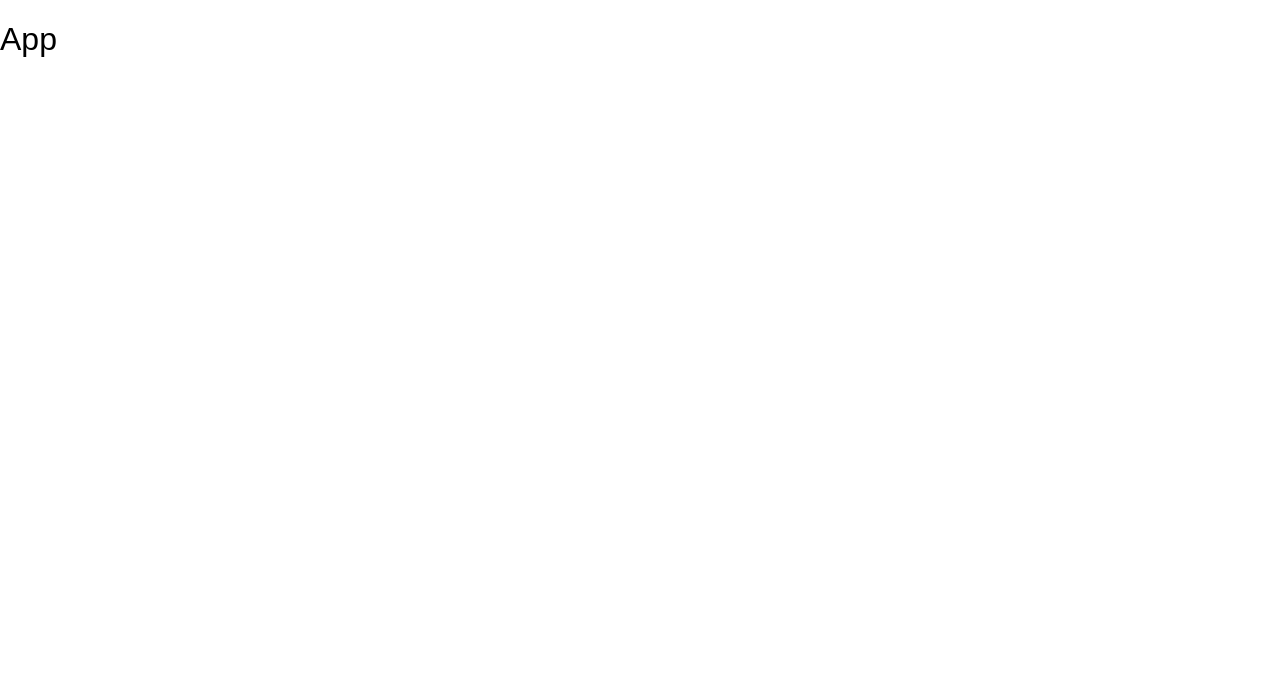
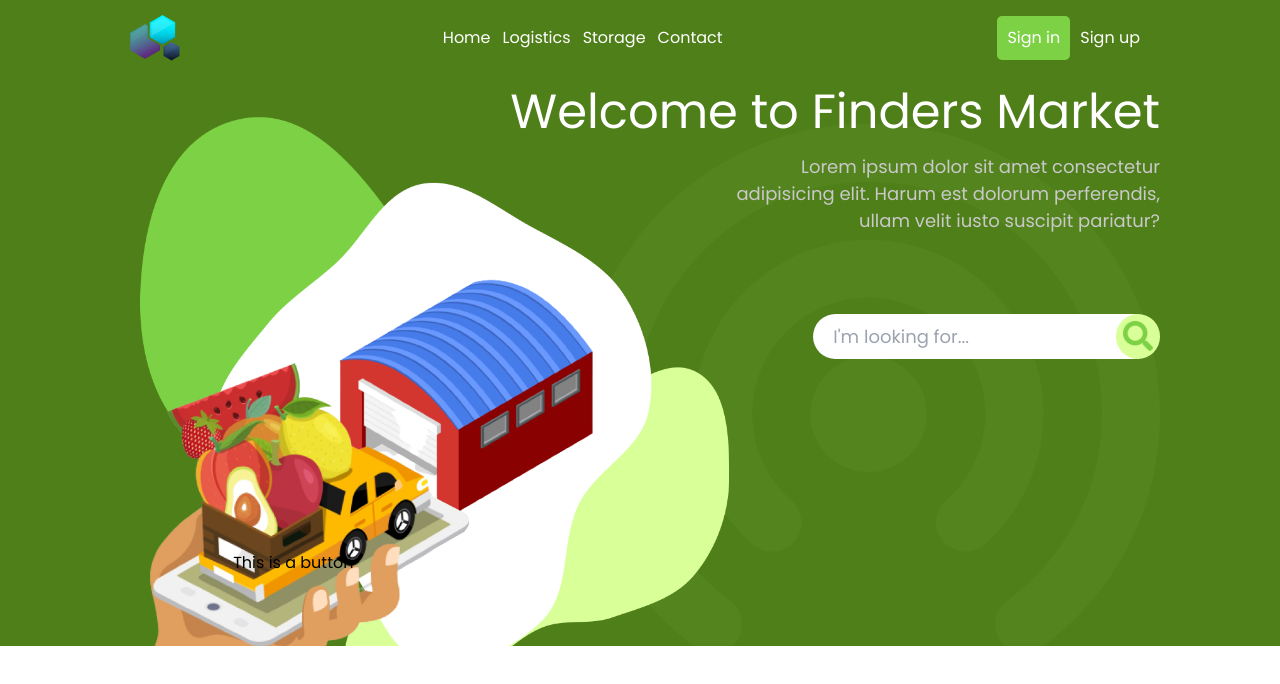
Before and after one commit to heysolomon/finders-market, a React (Create React App) app: page / in a window 1280 px wide. Shown: the top 684 px of the page. Built offline with nearby package versions, Linux system fonts and the light colour scheme.

Commit message:
fixed navbar

```diff
--- a/package.json
+++ b/package.json
@@ -11,6 +11,7 @@
     "react-dom": "^18.1.0",
     "react-router-dom": "^6.3.0",
     "react-scripts": "5.0.1",
+    "styled-components": "^5.3.5",
     "web-vitals": "^2.1.4"
   },
   "scripts": {
--- a/src/App.js
+++ b/src/App.js
@@ -1,9 +1,16 @@
+import { BrowserRouter, Routes, route } from 'react-router-dom'
+import Header from './Components/Header/Header';
 
 function App() {
   return (
-    <div className="App">
-      <h1>App</h1>
-    </div>
+    <BrowserRouter>
+      <div className="App">
+        <Header />
+        <Routes>
+
+        </Routes>
+      </div>
+    </BrowserRouter>
   );
 }
 
--- /dev/null
+++ b/src/Components/Header/Header.js
@@ -0,0 +1,27 @@
+// import Navbar from "./Navbar";
+import Navbar from '../Navbar/Navbar';
+import { Button } from '../UI/Button/Button';
+import Search from '../UI/Search/Search';
+import classes from './header.module.css'
+
+const Header = () => {
+    return(
+        <div className={classes.header}>
+            <Navbar />
+            <div className={classes.hero}>
+                <div></div>
+                <div className={classes.cta}>
+                    <h1>Welcome to Finders Market</h1>
+                    <p>Lorem ipsum dolor sit amet consectetur adipisicing elit. Harum est dolorum perferendis, ullam velit iusto suscipit pariatur?</p>
+                    <Search />
+                </div>
+                <Button>
+                    This is a button
+                </Button>
+            </div>
+            </div>
+
+    );
+}
+
+export default Header;
--- /dev/null
+++ b/src/Components/Header/header.module.css
@@ -0,0 +1,108 @@
+.header {
+    background-color: #4F7F19;
+    width: 100%;
+}
+/* Navbar */
+.navbar {
+    padding: 15px 0;
+    width: 100%;
+    background-color: #4F7F19;
+}
+/* container */
+.container-fluid {
+    display: flex;
+    flex-direction: row;
+
+    margin: 0 auto;
+    width: 1040px;
+}
+/* logo */
+.nav-brand img {
+    width: 50px;
+}
+
+/* nav items */
+.nav-items{
+    display: flex;
+    flex-direction: row;
+    /* padding: 0; */
+}
+.nav-items{
+    list-style: none;
+}
+
+.nav-items a {
+    font-family: Poppins;
+    font-size: 18px;
+    color: #fff;
+    margin-right: 20px;
+    text-decoration: none;
+}
+
+/* Sign in */
+.signin {
+    display: flex;
+    justify-content: flex-end;
+    align-items: center;
+    width: 100%;
+}
+
+.signin button {
+    font-family: Poppins;
+    font-size: 18px;
+    color: #fff;
+    height: 50px;
+    width: 100px;
+    border: 0;
+    background-color: #7dd145;
+}
+
+.signin a .signup {
+    font-family: Poppins;
+    font-size: 18px;
+    color: #fff;
+    height: 50px;
+    width: 100px;
+    border: 0;
+    background-color: transparent;
+}
+.signin button:hover{
+    cursor: pointer;
+}
+
+/* hero section */
+.hero {
+    display: grid;
+    grid-template-columns: 1fr 2fr;
+    width: auto;
+    max-width: 1040px;
+    margin: 0 auto;
+    height: 570px;
+    background-image: url('../../Assets/Images/header-pic.png');
+    background-size: 100%;
+    background-repeat: no-repeat;
+    background-color: #4F7F19;
+}
+
+.hero .cta {
+    display: flex;
+    align-items: flex-end;
+    justify-content: flex-start;
+    flex-direction: column;
+    /* width: 100%; */
+    text-align: right;
+}
+
+.hero .cta h1{
+    /* font-family: Poppins; */
+    font-size: 48px;
+    margin-bottom: 5px;
+    color: #fff;
+}
+
+.hero .cta p{
+    font-family: Poppins;
+    font-size: 18px;
+    color: #c9c9c9;
+    width: 65%;
+}
--- /dev/null
+++ b/src/Components/Navbar/Navbar.js
@@ -0,0 +1,33 @@
+// import logo from '../../images'
+import { Link } from "react-router-dom";
+import logo from '../../Assets/Images/logo.png'
+import { Button } from "../UI/Button/Button";
+// import classes from './navbar.module.css'
+
+const Navbar = () => {
+    return(
+        <nav className="w-full py-[15px]">
+            <div className="flex justify-between items-center max-w-[1040px] px-[10px] my-0 mx-auto">
+                <Link to="/" className="">
+                    <img className="w-[50px]" src={logo} alt="" />
+                </Link>
+                <ul className="flex">
+                    <li className="mr-3 text-white"><Link to="/" className="nav-item">Home</Link></li>
+                    <li className="mr-3 text-white"><Link to="/logistics" className="nav-item">Logistics</Link></li>
+                    <li className="mr-3 text-white"><Link to="/storage"className="nav-item">Storage</Link></li>
+                    <li className="mr-3 text-white"><Link to="/contact" className="nav-item">Contact</Link></li>
+                </ul>
+                <div className="flex">
+                    <Link to="/sigin">
+                        <Button background="#7DD145" color="white">Sign in</Button>
+                    </Link>
+                    <Link to="/signup">
+                        <Button background="transparent" color="white">Sign up</Button>
+                    </Link>
+                </div>
+            </div>
+        </nav>
+    );
+}
+
+export default Navbar
--- /dev/null
+++ b/src/Components/Navbar/navbar.module.css
@@ -0,0 +1,66 @@
+.navbar {
+    padding: 15px 0;
+    width: 100%;
+    background-color: #4F7F19;
+}
+/* container */
+.container_fluid {
+    display: flex;
+    flex-direction: row;
+
+    margin: 0 auto;
+    width: 1040px;
+}
+/* logo */
+.nav_brand img {
+    width: 50px;
+}
+
+/* nav items */
+.nav_items{
+    display: flex;
+    flex-direction: row;
+    /* padding: 0; */
+}
+.nav-items{
+    list-style: none;
+}
+
+.nav_items a {
+    font-family: Poppins;
+    font-size: 18px;
+    color: #fff;
+    margin-right: 20px;
+    text-decoration: none;
+}
+
+/* Sign in */
+.signin {
+    display: flex;
+    justify-content: flex-end;
+    align-items: center;
+    width: 100%;
+}
+
+.signin button {
+    font-family: Poppins;
+    font-size: 18px;
+    color: #fff;
+    height: 50px;
+    width: 100px;
+    border: 0;
+    background-color: #7dd145;
+}
+
+.signin a .signup {
+    font-family: Poppins;
+    font-size: 18px;
+    color: #fff;
+    height: 50px;
+    width: 100px;
+    border: 0;
+    background-color: transparent;
+}
+.signin button:hover{
+    cursor: pointer;
+}
--- /dev/null
+++ b/src/Components/UI/Button/Button.js
@@ -0,0 +1,14 @@
+import styled from 'styled-components';
+
+export const Button = styled.button`
+    display: flex;
+    justify-content: center;
+    align-items: center;
+    /* #4F7F19 */
+    padding: 10px;
+    color: ${(props) => props.color};
+    border: 0;
+    border-radius: 5px;
+    background-color: ${(props) => props.background};
+
+`
--- /dev/null
+++ b/src/Components/UI/Search/Search.js
@@ -0,0 +1,17 @@
+import search from '../../../Assets/Images/search-icon.png'
+import classes from './search.module.css'
+
+const Search = () => {
+    return(
+        <div className={classes.search}>
+        <div style={{ display: "flex", alignItems: "center", width: "100%" }}>
+            <input type="text" placeholder="I'm looking for..." />
+            <div className={classes.img}>
+                <img src={search} alt=""/>
+            </div>
+        </div>
+    </div>
+    );
+}
+
+export default Search
--- /dev/null
+++ b/src/Components/UI/Search/search.module.css
@@ -0,0 +1,41 @@
+/* search */
+.search {
+    display: flex;
+    justify-content: flex-end;
+    align-items: flex-start;
+    width: 50%;
+    height: 100%;
+    margin-top: 80px;
+    /* margin-bottom: 80px; */
+}
+.search input{
+    font-family: Poppins;
+    font-size: 18px;
+    padding-left: 20px;
+    width: 100%;
+    border: 0;
+    border-radius: 30px;
+    height: 45px;
+}
+
+.search input:focus-visible {
+    outline: 0;
+}
+.search .img {
+    display: flex;
+    justify-content: center;
+    align-items: center;
+    height: 45px;
+    width: 45px;
+    margin-left: -40px;
+    border-radius: 100%;
+    background-color: #d9ff99;
+}
+
+.search .img:hover {
+    cursor: pointer;
+}
+.search .img img{
+    height: 30px;
+    width: 30px;
+}
--- a/src/index.css
+++ b/src/index.css
@@ -1,6 +1,3 @@
-@tailwind base;
-@tailwind components;
-@tailwind utilities;
 
 @import url('https://fonts.googleapis.com/css2?family=Poppins:wght@100;200;300;400;500;600;700;800;900&display=swap');
 /*! normalize.css v8.0.1 | MIT License | github.com/necolas/normalize.css */
@@ -50,8 +47,13 @@ p{
  */
 
 h1 {
+  font-family: Poppins;
   font-size: 2em;
   margin: 0.67em 0;
+}
+
+h2,h3,h4,h5,h6 {
+  font-family: Poppins;
 }
 
 /* Grouping content
@@ -359,3 +361,9 @@ template {
 [hidden] {
   display: none;
 }
+
+@tailwind base;
+@tailwind components;
+@tailwind utilities;
+/*
+@layer base */
```
Also changed, not shown: 1 other file (tests, documents, lock files or other folders).
